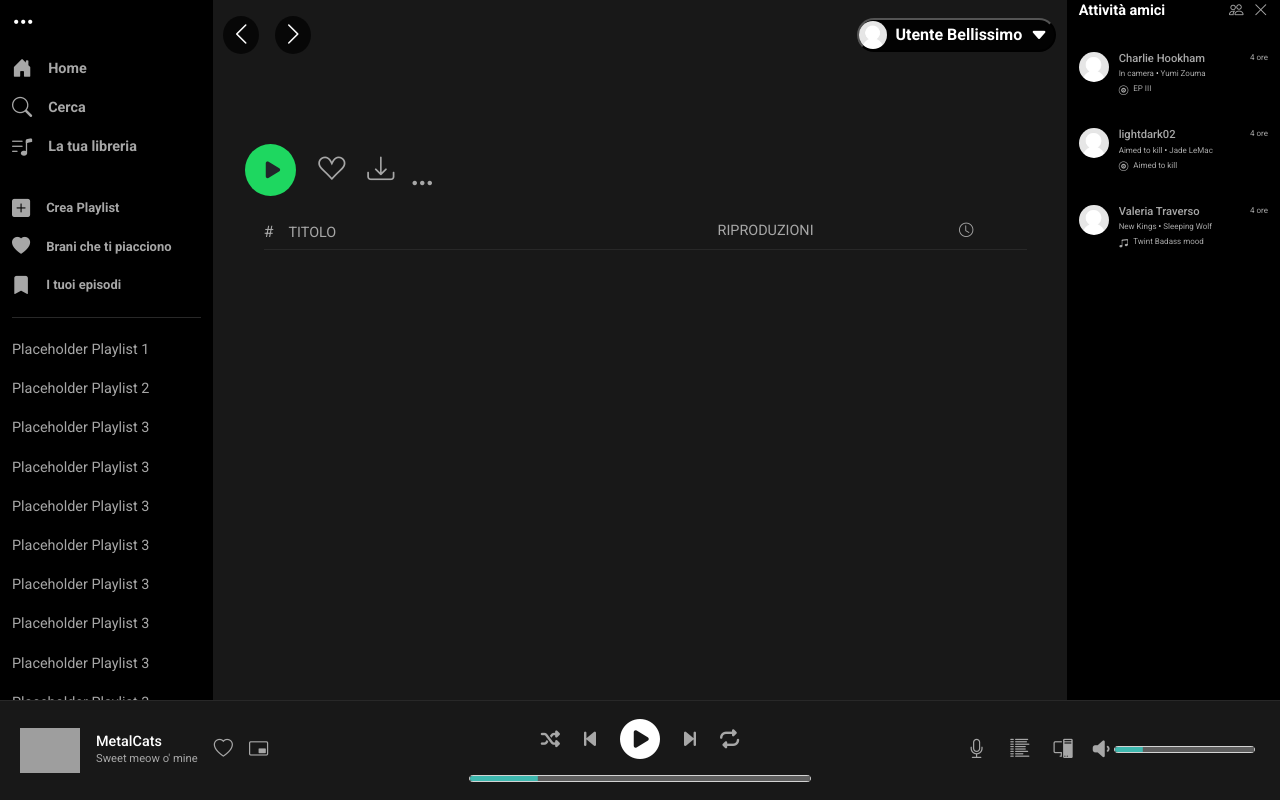
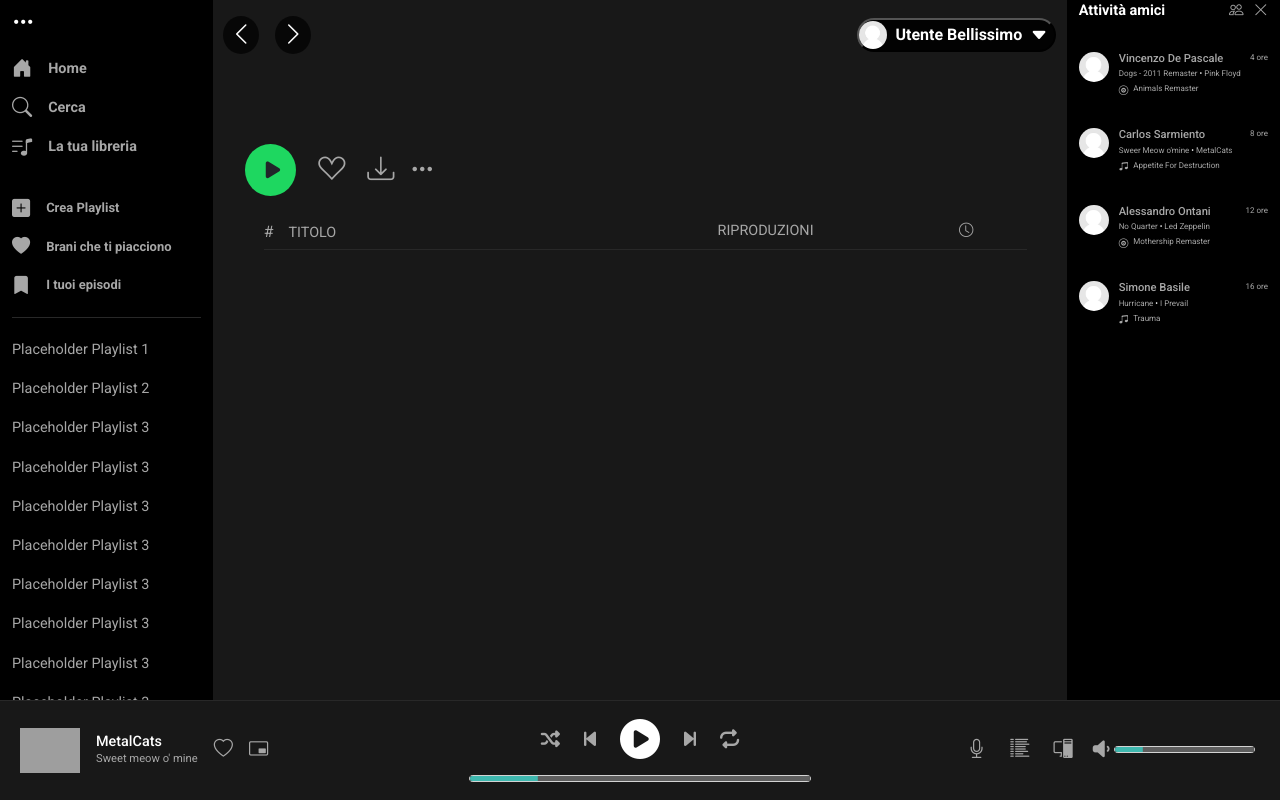
Before and after one commit to Kaymax99/U2-Project, a PHP site: page /albumPage.html in a window 1280 px wide. Run offline with PHP 8.4, Linux system fonts and the light colour scheme; style sheets or scripts are compiled from the project's sources; grey boxes are pictures that could not be loaded.

Commit message:
Adjusted dropdowns and some small fixes

```diff
--- a/albumPage.html
+++ b/albumPage.html
@@ -129,9 +129,7 @@
               <i class="bi bi-suit-heart"></i>
               <i class="bi bi-download"></i>
               <div class="dropdown1">
-                <ul class="dopperRadius dropdown-content2">
-                  <li>More Options for $ PLACEHOLDER $</li>
-                </ul>
+                <ul class="dopperRadius dropdown-content2"></ul>
                 <button class="dropdown-toggle1 btn moreBtn">
                   <i class="bi bi-three-dots"></i>
                 </button>
@@ -179,11 +177,11 @@
             <div class="profile">
               <img src="./assets/img/user.png" alt="profile picture" />
               <div>
-                <h4 class="profile-title">Charlie Hookham</h4>
-                <p>In camera <span>&#x2022;</span> Yumi Zouma</p>
+                <h4 class="profile-title">Vincenzo De Pascale</h4>
+                <p>Dogs - 2011 Remaster <span>&#x2022;</span> Pink Floyd</p>
                 <div class="profile-description">
                   <i class="bi bi-vinyl"></i>
-                  <p id="album">EP III</p>
+                  <p id="album">Animals Remaster</p>
                 </div>
               </div>
               <p>4 ore</p>
@@ -191,26 +189,38 @@
             <div class="profile">
               <img src="./assets/img/user.png" alt="profile picture" />
               <div>
-                <h4 class="profile-title">lightdark02</h4>
-                <p>Aimed to kill <span>&#x2022;</span> Jade LeMac</p>
+                <h4 class="profile-title">Carlos Sarmiento</h4>
+                <p>Sweer Meow o'mine <span>&#x2022;</span> MetalCats</p>
                 <div class="profile-description">
-                  <i class="bi bi-vinyl"></i>
-                  <p id="album">Aimed to kill</p>
+                  <i class="bi bi-music-note-beamed"></i>
+                  <p id="album">Appetite For Destruction</p>
                 </div>
               </div>
-              <p>4 ore</p>
+              <p>8 ore</p>
             </div>
             <div class="profile">
               <img src="./assets/img/user.png" alt="profile picture" />
               <div>
-                <h4 class="profile-title">Valeria Traverso</h4>
-                <p>New Kings <span>&#x2022;</span> Sleeping Wolf</p>
+                <h4 class="profile-title">Alessandro Ontani</h4>
+                <p>No Quarter <span>&#x2022;</span> Led Zeppelin</p>
+                <div class="profile-description">
+                  <i class="bi bi-vinyl"></i>
+                  <p id="album">Mothership Remaster</p>
+                </div>
+              </div>
+              <p>12 ore</p>
+            </div>
+            <div class="profile">
+              <img src="./assets/img/user.png" alt="profile picture" />
+              <div>
+                <h4 class="profile-title">Simone Basile</h4>
+                <p>Hurricane <span>&#x2022;</span> I Prevail</p>
                 <div class="profile-description">
                   <i class="bi bi-music-note-beamed"></i>
-                  <p id="album">Twint Badass mood</p>
+                  <p id="album">Trauma</p>
                 </div>
               </div>
-              <p>4 ore</p>
+              <p>16 ore</p>
             </div>
           </div>
         </aside>
--- a/artistPage.html
+++ b/artistPage.html
@@ -41,6 +41,7 @@
                 class="btn btn-secondary dropdown-toggle"
                 type="button"
                 data-bs-toggle="dropdown"
+                aria-label="none"
                 aria-expanded="false"
               >
                 <i class="bi bi-three-dots"></i>
--- a/assets/css/app.css
+++ b/assets/css/app.css
@@ -715,7 +715,7 @@
 
 .moreBtn {
   height: 40px;
-  padding: 0 0.5em;
+  padding: 0 1em;
 }
 .moreBtn i {
   font-size: 1.5em;
@@ -1361,7 +1361,6 @@
 
 .dropdown-toggle1 {
   color: black;
-  padding: 16px;
   font-size: 16px;
   border: none;
   cursor: pointer;
@@ -1390,14 +1389,14 @@
 }
 
 .dropdown-content1 a {
-  color: #FFFFFF;
+  color: #ffffff;
   padding: 12px 16px;
   text-decoration: none;
   display: block;
 }
 
 .dropdown-content1 a:hover {
-  background-color: #3E3E3E;
+  background-color: #3e3e3e;
   border-top-left-radius: 3px;
   border-top-right-radius: 3px;
   border-bottom-left-radius: 3px;
@@ -1411,6 +1410,6 @@
   border-bottom-right-radius: 3px;
 }
 .dopperRadius li hr {
-  background-color: #3E3E3E;
+  background-color: #3e3e3e;
   margin: 0 4px;
 }/*# sourceMappingURL=app.css.map */
--- a/assets/sass/partials/_buttons.scss
+++ b/assets/sass/partials/_buttons.scss
@@ -18,7 +18,7 @@
 }
 .moreBtn {
   height: 40px;
-  padding: 0 0.5em;
+  padding: 0 1em;
   i {
     font-size: 1.5em;
     color: $c-text-subdued;
--- a/assets/sass/partials/_popups.scss
+++ b/assets/sass/partials/_popups.scss
@@ -5,7 +5,6 @@
 
 .dropdown-toggle1 {
   color: black;
-    padding: 16px;
   font-size: 16px;
   border: none;
   cursor: pointer;
@@ -33,17 +32,15 @@
   z-index: 1;
 }
 
-
-
 .dropdown-content1 a {
-    color: #FFFFFF;
+  color: #ffffff;
   padding: 12px 16px;
   text-decoration: none;
   display: block;
 }
 
 .dropdown-content1 a:hover {
-    background-color: #3E3E3E;
+  background-color: #3e3e3e;
 
   border-top-left-radius: 3px;
   border-top-right-radius: 3px;
@@ -53,7 +50,6 @@
 }
 
 .dopperRadius {
-
   border-top-left-radius: 3px;
   border-top-right-radius: 3px;
 
@@ -62,9 +58,8 @@
 
   li {
     hr {
-            background-color: #3E3E3E;
+      background-color: #3e3e3e;
       margin: 0 4px;
     }
   }
-
 }
```
Also changed, not shown: assets/js/albumPage.js (+9 -18 lines), assets/js/homePage.js (+17 -37 lines), assets/js/popups.js (+10 -10 lines), 1 other file. Lines whose indentation alone changed are shown as unchanged.
